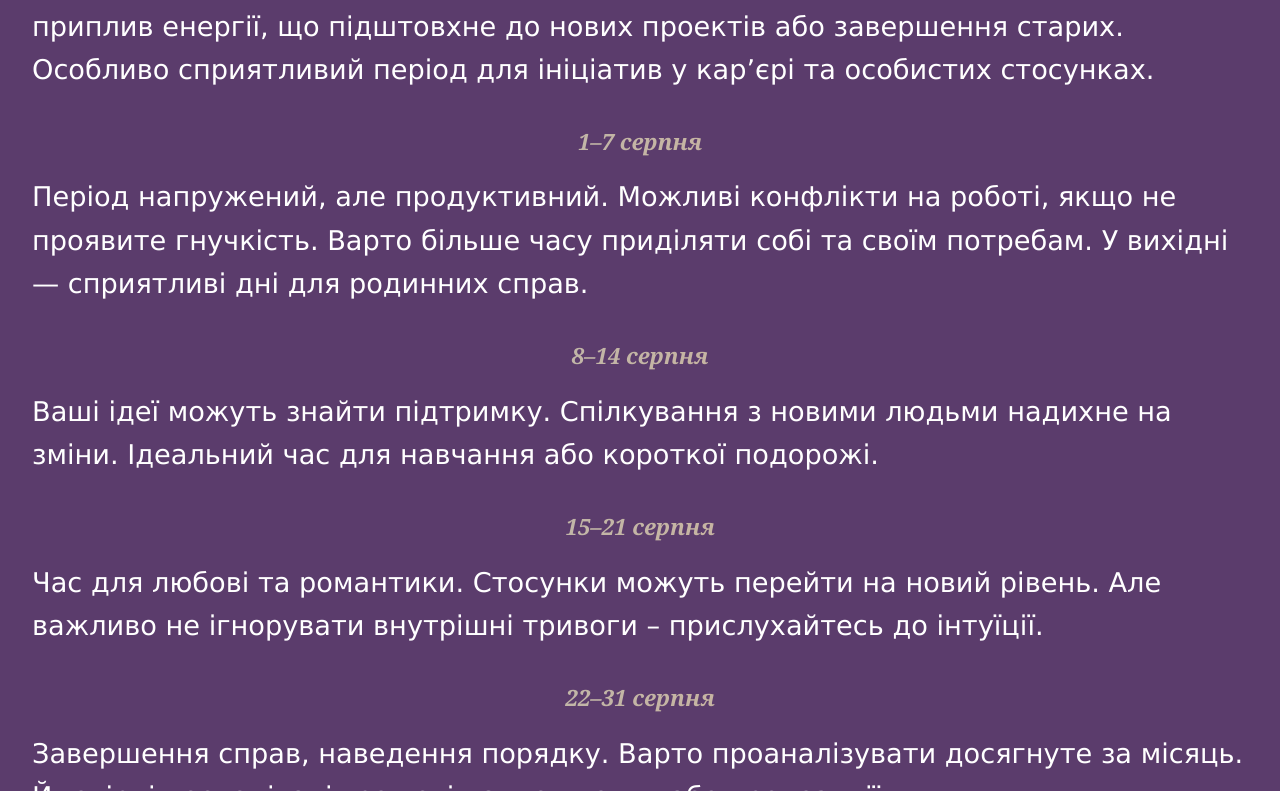
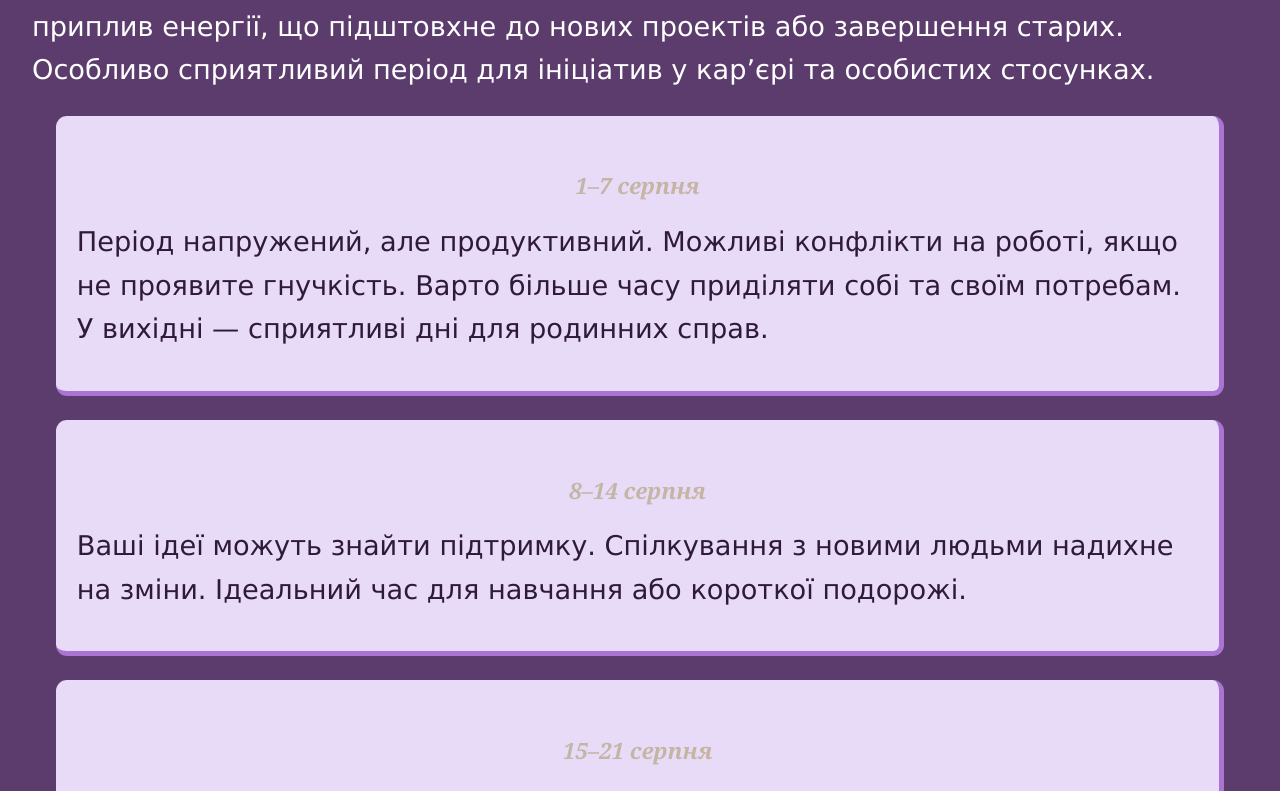
Before and after one commit to co-forester/react-astro-app, a React (Create React App) app in the folder frontend/: page /App/forecast_august_2025 in a window 1280 px wide. Shown: the part 629-1420 px from the top of the page. Built offline with nearby package versions, Linux system fonts and the light colour scheme.

Commit message:
Оновив фронтенд

```diff
--- a/frontend/src/components/ForecastAugust2025/ForecastAugust2025.tsx
+++ b/frontend/src/components/ForecastAugust2025/ForecastAugust2025.tsx
@@ -24,7 +24,7 @@ const ForecastAugust2025 = () => {
           ініціатив у кар’єрі та особистих стосунках.
         </p>
 
-        <div className={css.weekBlock}>
+        <div className={theme ? css.weekBlockLight : css.weekBlockDark}>
           <h2>1–7 серпня</h2>
           <p>
             Період напружений, але продуктивний. Можливі конфлікти на роботі, якщо не проявите
@@ -33,7 +33,7 @@ const ForecastAugust2025 = () => {
           </p>
         </div>
 
-        <div className={css.weekBlock}>
+        <div className={theme ? css.weekBlockLight : css.weekBlockDark}>
           <h2>8–14 серпня</h2>
           <p>
             Ваші ідеї можуть знайти підтримку. Спілкування з новими людьми надихне на зміни.
@@ -41,7 +41,7 @@ const ForecastAugust2025 = () => {
           </p>
         </div>
 
-        <div className={css.weekBlock}>
+        <div className={theme ? css.weekBlockLight : css.weekBlockDark}>
           <h2>15–21 серпня</h2>
           <p>
             Час для любові та романтики. Стосунки можуть перейти на новий рівень. Але важливо не
@@ -49,7 +49,7 @@ const ForecastAugust2025 = () => {
           </p>
         </div>
 
-        <div className={css.weekBlock}>
+        <div className={theme ? css.weekBlockLight : css.weekBlockDark}>
           <h2>22–31 серпня</h2>
           <p>
             Завершення справ, наведення порядку. Варто проаналізувати досягнуте за місяць. Ймовірні
--- a/frontend/src/components/ForecastAugust2025/forecastAugust2025.module.css
+++ b/frontend/src/components/ForecastAugust2025/forecastAugust2025.module.css
@@ -1,31 +1,34 @@
 
-.containerLight {
+.containerLight, .containerDark {
   padding: 2rem;
-  background-color: #5b3c6c;
   border-radius: 12px;
   font-family: Arial, sans-serif;
   line-height: 1.6;
 }
 
-.weekBlockLight {
-  margin: 1.5rem 0;
-  padding: 1rem;
-  background: #e8dbf7;
-  border-left: 5px solid #a974d2;
-  border-radius: 6px;
+.containerLight {
+  padding: 2rem;
+  background-color: #5b3c6c;
 }
  .containerDark {
-  padding: 2rem;
   background-color: #2f1a3b;
-  border-radius: 12px;
-  font-family: Arial, sans-serif;
-  line-height: 1.6;
+}
+
+.weekBlockLight {
+  color: #2f1a3b;
+  background: #e8dbf7;
+  /* border-left: 5px solid #a974d2; */
 }
 
 .weekBlockDark {
-  margin: 1.5rem 0;
-  padding: 1rem;
-  background: #e8dbf7;
-  border-left: 5px solid #a974d2;
-  border-radius: 6px;
+  background: #4c4256;
+  /* border-left: 5px solid #a974d2;
+  border-bottom: 5px solid #a974d2; */
 }
+.weekBlockLight, .weekBlockDark {
+  margin: 1.5rem ;
+  padding: 1.3rem;
+  border-radius: 11px;
+  border-right: 5px solid #a974d2;
+  border-bottom: 5px solid #a974d2;
+}
--- a/frontend/src/components/HoroscopeJuly19/horoscopeJuly19.module.css
+++ b/frontend/src/components/HoroscopeJuly19/horoscopeJuly19.module.css
@@ -42,10 +42,10 @@ h2 {
   color: var(--accent-purple);
 }
 
-h2 {
+/* h2 {
   color: var(--accent-pink);
   margin-top: 2rem;
-}
+} */
 
 p {
   line-height: 1.6;
```
